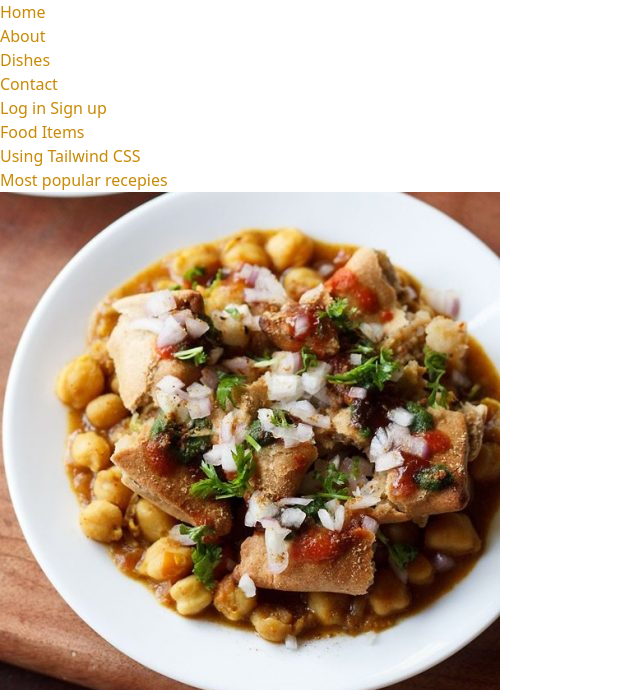
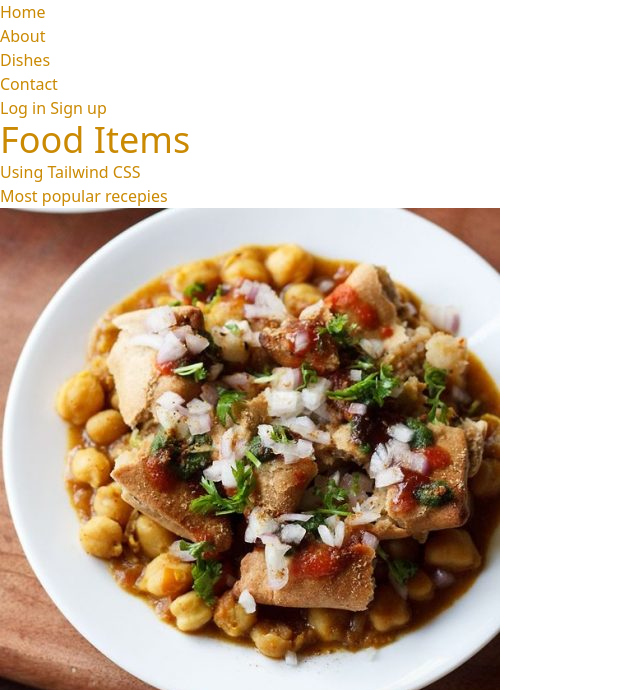
Before and after one commit to apoorvpandey0/foodninja-tailwind, a website: page public/index.html in a window 1280 px wide. Shown: the top 690 px of the page, without its empty margins (0-640 px from the left). Drawn offline with Linux system fonts and the light colour scheme.

Commit message:
implemented auto build on file changes using watch

```diff
--- a/package.json
+++ b/package.json
@@ -4,11 +4,13 @@
   "description": "",
   "main": "index.js",
   "scripts": {
-    "build-css": "tailwind build -i src/styles.css -o public/styles.css"
+    "build-css": "tailwind build -i src/styles.css -o public/styles.css --watch",
+    "watch": "watch \"npm run build-css\""
   },
   "author": "",
   "license": "ISC",
   "dependencies": {
-    "tailwindcss": "^3.0.10"
+    "tailwindcss": "^3.0.10",
+    "watch": "^0.13.0"
   }
 }
--- a/public/index.html
+++ b/public/index.html
@@ -6,7 +6,7 @@
     <title>Tailwind CSS</title>
     <link rel="stylesheet" href = "styles.css">
 </head>
-<body class="text-yellow-600">
+<body class="text-yellow-600 ">
 
     <div class=" border-black	"> <!-- Content wrapper -->
         <div> <!-- Navigation start -->
@@ -45,7 +45,7 @@
             </div>
 
             <header>
-                <h2>
+                <h2 class="text-4xl">
                     Food Items
                 </h2>
                 <h3>
```
Also changed, not shown: public/styles.css, 1 other file.
